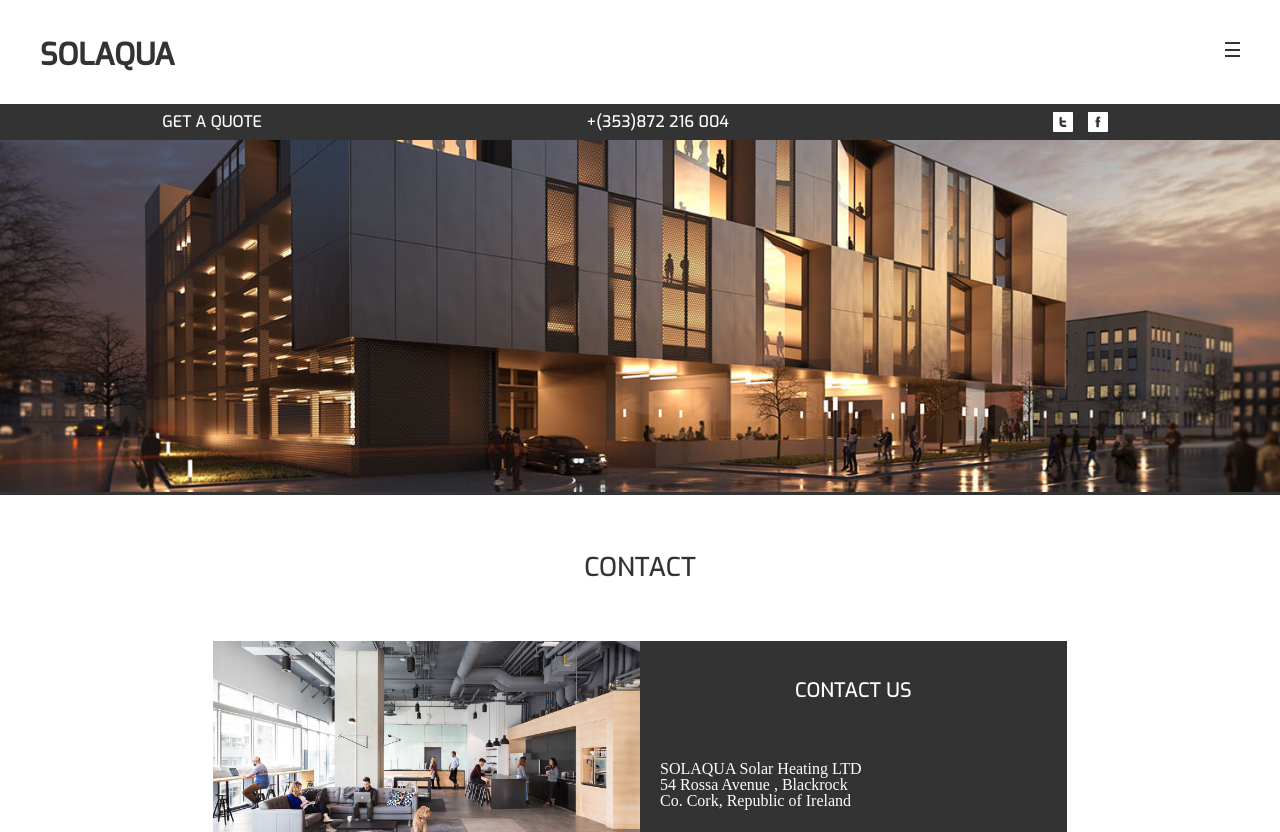
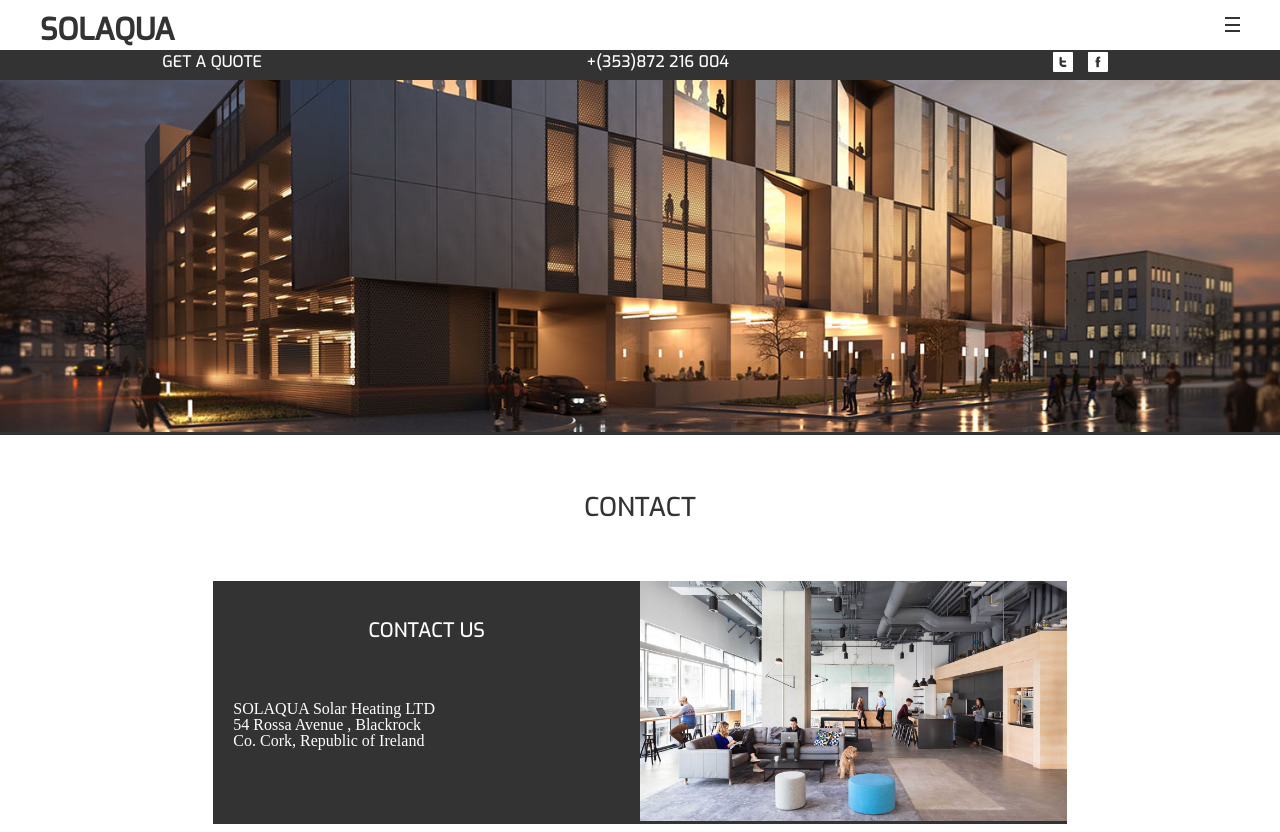
Before and after one commit to silverishfox/solAqua, a website: page build/pages/contact.html in a window 1280 px wide. Shown: the top 832 px of the page. Drawn offline with nearby package versions, Linux system fonts and the light colour scheme; files that its build step writes are made by us from their sources.

Commit message:
commit 1

```diff
--- a/scss/_mediaQ.scss
+++ b/scss/_mediaQ.scss
@@ -21,7 +21,7 @@
     grid-template-areas:
       "co_mn co_mn co_mn co_mn co_mn co_mn co_mn co_mn co_mn co_mn co_mn co_mn"
       "ih1 ih1 ih1 ih1 ih1 ih1 ih1 ih1 ih1 ih1 ih1 ih1 "
-      ". . co_1 co_1 co_1 co_1 co_2 co_2 co_2 co_2 . ."
+      ". . co_2 co_2 co_2 co_2 co_1 co_1 co_1 co_1 . ."
       ". . co_3 co_3 co_3 co_3 co_4 co_4 co_4 co_4 . .";
       section:not(:first-child){
         width: 100%;
--- /dev/null
+++ b/scss/_mediaQLandscape.scss
@@ -0,0 +1,20 @@
+@media only screen
+  and (min-device-width: 300px)
+  and (max-device-width: 1500px)
+  and (orientation: landscape) {
+    input ~ nav > ul > li > a {
+      padding: 10px;
+    }
+    input ~ nav{
+      height: 50px;
+    }
+    h1{
+      top: 15px;
+    }
+    main{
+      margin-top: 25px;
+    }
+    input + label {
+      top: 15px;
+    }
+}
--- a/scss/main.scss
+++ b/scss/main.scss
@@ -7,3 +7,5 @@
 @import 'totop';
 
 @import 'mediaQ';
+
+@import 'mediaQLandscape'
```
Also changed, not shown: build/css/style.min.css, build/pages/contact.html, build/pages/solarenergy.html, build/pages/solarhotwater.html.
